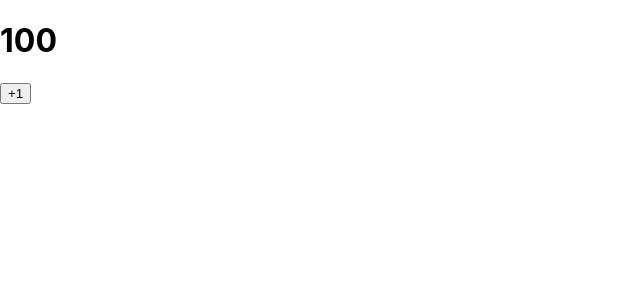
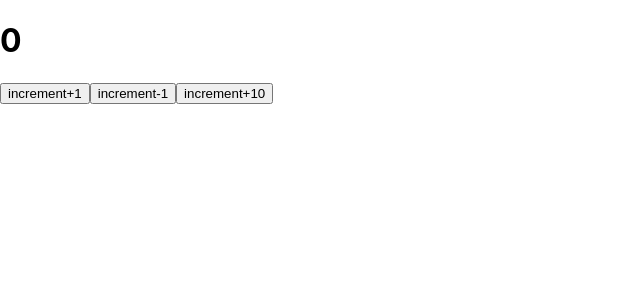
Before and after one commit to YDKD/react-study, a React (Vite) app: page / in a window 1280 px wide. Shown: the top 300 px of the page, without its empty margins (0-640 px from the left). Built offline with nearby package versions, Linux system fonts and the light colour scheme.

Commit message:
feat(hooks): useContext、useReducer

```diff
--- /dev/null
+++ b/src/28_hooks/04_useReducer/App.tsx
@@ -0,0 +1,36 @@
+import React, { memo, useReducer, useState } from 'react'
+
+const App = memo(() => {
+	// useReducer的作用：用于状态逻辑复杂的场景，比如状态依赖于之前的状态，或者状态逻辑比较复杂
+	// useReducer的使用场景：比如购物车的商品数量，商品数量的增加和减少，商品数量的增加和减少是依赖于之前的商品数量的
+
+	function reducer(state: { count: number }, action: { type: any; num?: number }) {
+		switch (action.type) {
+			case 'increment':
+				return { count: state.count + 1 }
+			case 'decrement':
+				return { count: state.count - 1 }
+			case 'increment_num':
+				return { count: state.count + action.num! }
+			default:
+				return state
+		}
+	}
+
+	const [state, dispatch] = useReducer(reducer, { count: 0 })
+
+    const [count, setCount] = useState(10)
+
+	return (
+		<div>
+			{/* useReducer */}
+			<h1>{state.count}</h1>
+			<button onClick={() => dispatch({ type: 'increment' })}>increment+1</button>
+			<button onClick={() => dispatch({ type: 'decrement' })}>increment-1</button>
+            {/* 这里就可以传入其他的state值，用于做其他的额外处理， */}
+			<button onClick={() => dispatch({ type: 'increment_num', num: count })}>increment+10</button>
+		</div>
+	)
+})
+
+export default App
--- a/src/main.tsx
+++ b/src/main.tsx
@@ -28,7 +28,7 @@ import { BrowserRouter } from 'react-router-dom'
 // import App from './25_手写connect/App'
 // import App from './26_实现中间件/App'
 // import App from './27_router/App'
-import App from './28_hooks/02_useEffect/App'
+import App from './28_hooks/04_useReducer/App'
 
 import './index.css'
 
```
Also changed, not shown: src/28_hooks/03_useContext/App.tsx (added, +15 -0 lines), src/28_hooks/03_useContext/context/index.ts (added, +7 -0 lines).
